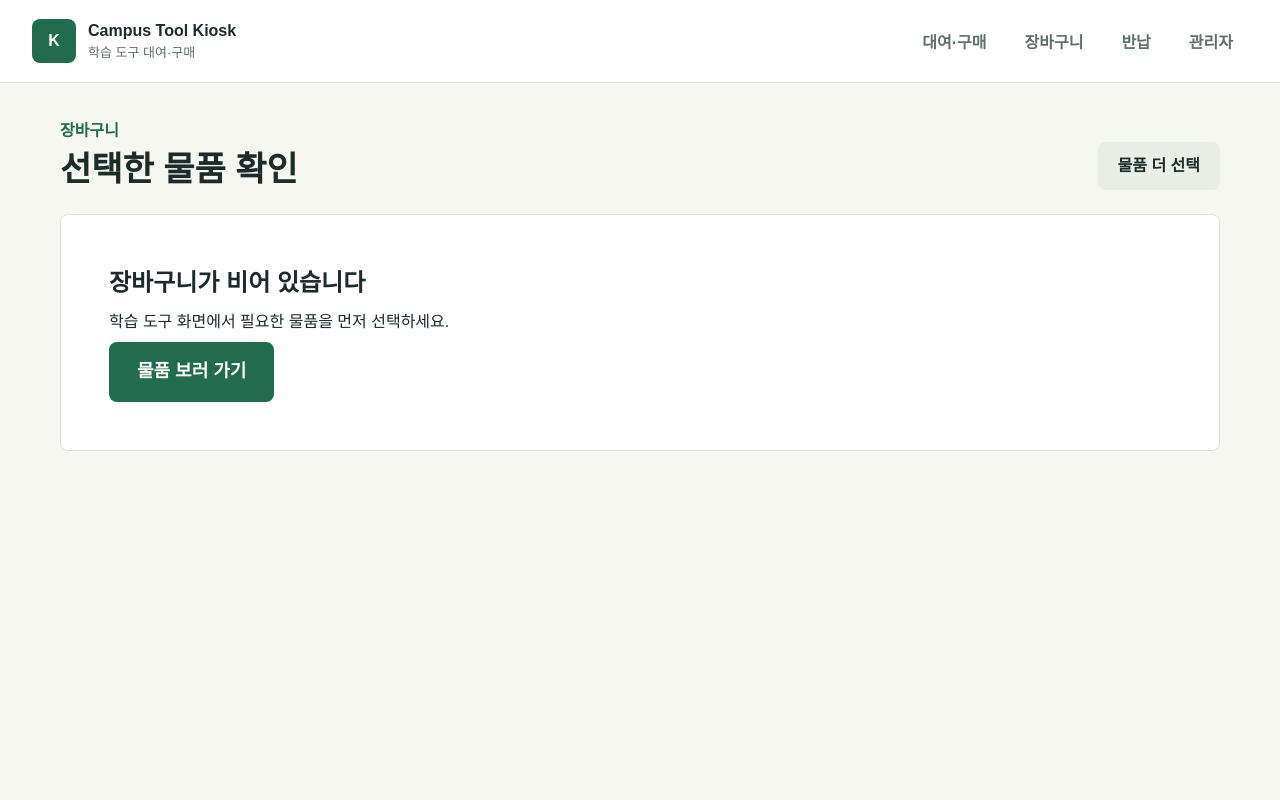
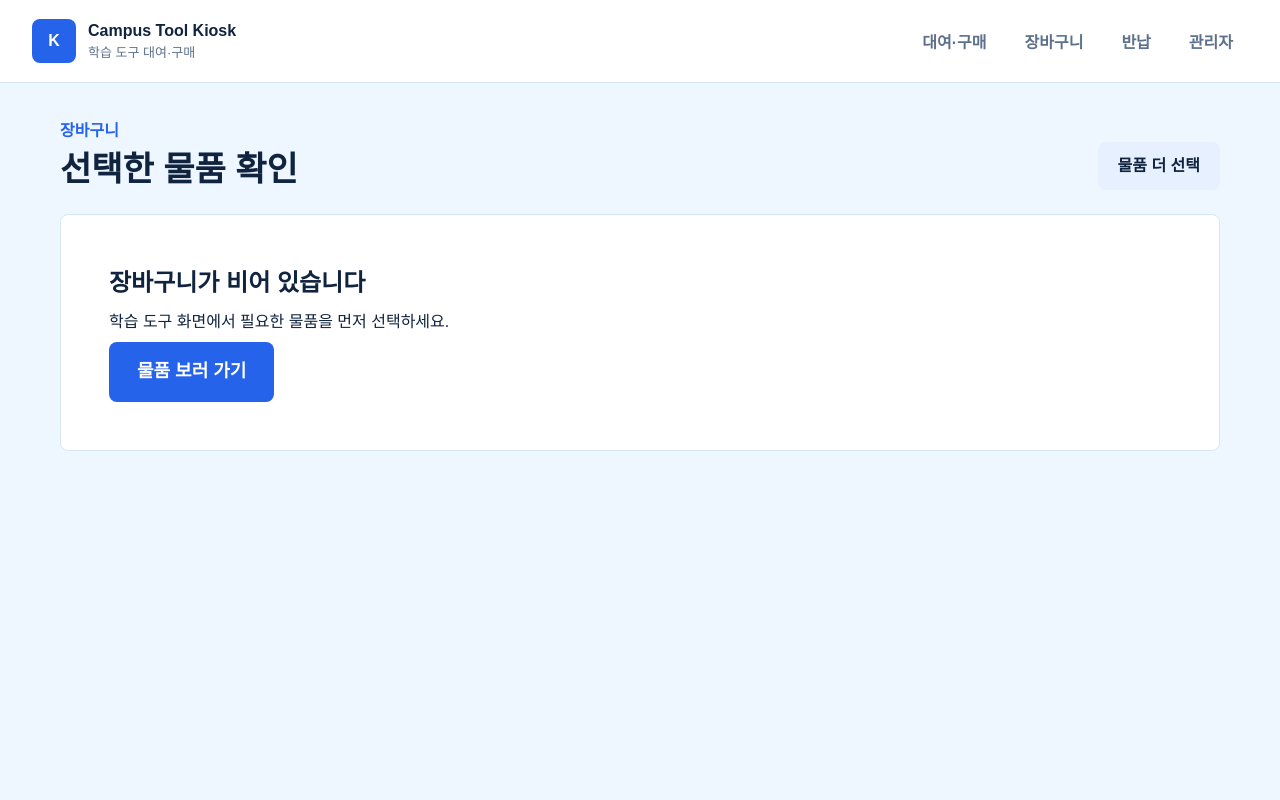
Before and after one commit to KJ1nnnn/kiosk_project, a Flask app: page /cart in a window 1280 px wide. Run offline with Flask 3, Linux system fonts and the light colour scheme.

Commit message:
Set blue kiosk color palette

```diff
--- a/static/css/style.css
+++ b/static/css/style.css
@@ -1,17 +1,17 @@
 :root {
-  --bg: #f5f7f0;
+  --bg: #eef6ff;
   --surface: #ffffff;
-  --ink: #1d2b2a;
-  --muted: #60706d;
-  --line: #dbe2da;
-  --primary: #236b4e;
-  --primary-dark: #174934;
-  --accent: #f3b33d;
+  --ink: #10233f;
+  --muted: #5d718c;
+  --line: #d7e6f7;
+  --primary: #2563eb;
+  --primary-dark: #1746a2;
+  --accent: #38bdf8;
   --danger: #b83a32;
   --danger-soft: #f8dedb;
-  --success-soft: #dff3e8;
-  --warning-soft: #fff1c7;
-  --shadow: 0 12px 30px rgba(29, 43, 42, 0.1);
+  --success-soft: #dff7ee;
+  --warning-soft: #fff4c7;
+  --shadow: 0 12px 30px rgba(16, 35, 63, 0.12);
 }
 
 * {
@@ -93,7 +93,7 @@ select {
 }
 
 .nav a:hover {
-  background: #edf3eb;
+  background: #e7f1ff;
   color: var(--ink);
 }
 
@@ -156,12 +156,12 @@ select {
 }
 
 .button-secondary {
-  background: #e9efe7;
+  background: #e6f0ff;
   color: var(--ink);
 }
 
 .button-secondary:hover {
-  background: #dfe8dc;
+  background: #d4e6ff;
 }
 
 .button-danger {
```
